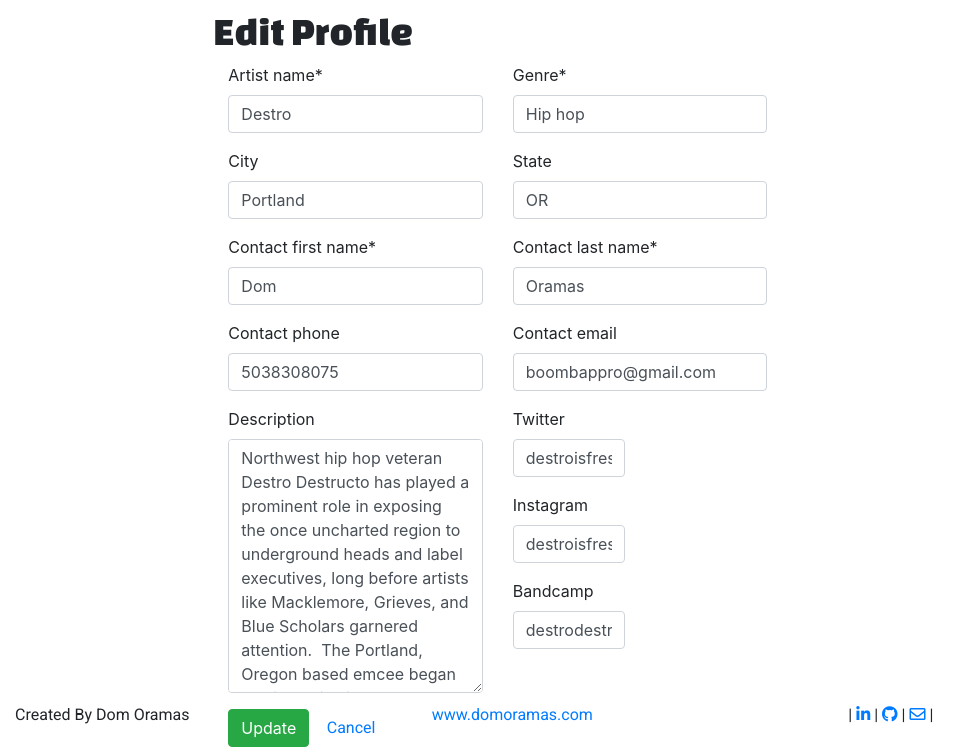
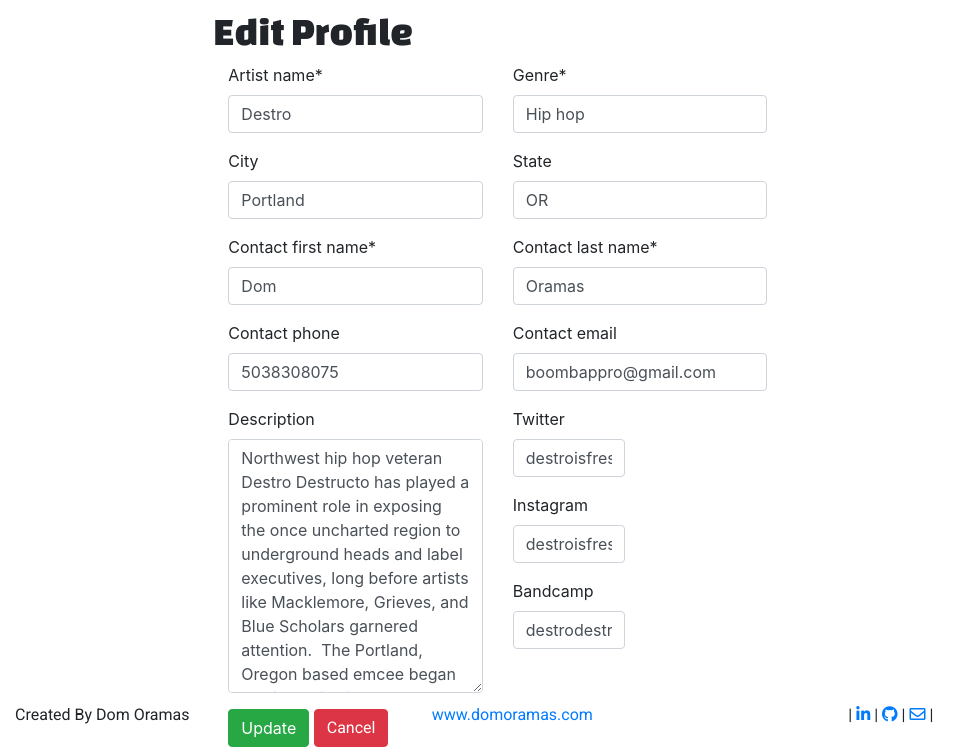
Before and after one commit to domoramas/jaunt_app, a Django app: page /artist_profile/1/edit/ in a window 1280 px wide. Shown: the part 57-804 px from the top of the page, without its empty margins (0-980 px from the left). Run offline with Django 3.2, Linux system fonts and the light colour scheme; a user stored in the database is signed in; data comes from the database, SQL or seed files in the repository; tables that the repository leaves empty hold one stand-in row (values such as "Sample post"); some libraries are stand-ins or nearby versions.

Commit message:
fixing button look

```diff
--- a/jaunt_project/templates/artist.html
+++ b/jaunt_project/templates/artist.html
@@ -52,7 +52,7 @@
     <p><a href= "{% url 'tours:tours_detail' tour.id%}" >{{tour.tour_name}}</a> Starting: {{tour.date_start}}</p>
     {% endfor %}
      {%endif%}
-  <a type="button" class="btn btn-primary" href="{% url 'tours:tours_new'  %}">Create Tour</a>
+  <a  class="btn btn-secondary" href="{% url 'tours:tours_new'  %}"role = "button" >Create Tour</a>
 
   </div>
 </div>
--- a/jaunt_project/templates/artist_create.html
+++ b/jaunt_project/templates/artist_create.html
@@ -55,7 +55,7 @@
       <div class = "row">
         <div class = "col-4">
           <button type="submit" class="btn btn-success">Save</button>
-          <a href= "{% url 'home' %}" id = "cancel" name= "cancel" class= "btn btn-default">Cancel</a>
+          <a role= "button" href= "{% url 'home' %}" id = "cancel" name= "cancel" class= "btn btn-default">Cancel</a>
         </div>
       </div>
     </form>
--- a/jaunt_project/templates/artist_edit.html
+++ b/jaunt_project/templates/artist_edit.html
@@ -57,7 +57,7 @@
       <div class = "row">
         <div class = "col-4">
           <button type="submit" class="btn btn-success">Update</button>
-          <a href= "{% url 'home' %}" id = "cancel" name= "cancel" class= "btn btn-default">Cancel</a>
+          <a href= "{% url 'home' %}"  class= "btn btn-danger" role= "button">Cancel</a>
         </div>
       </div>
     </form>
```
